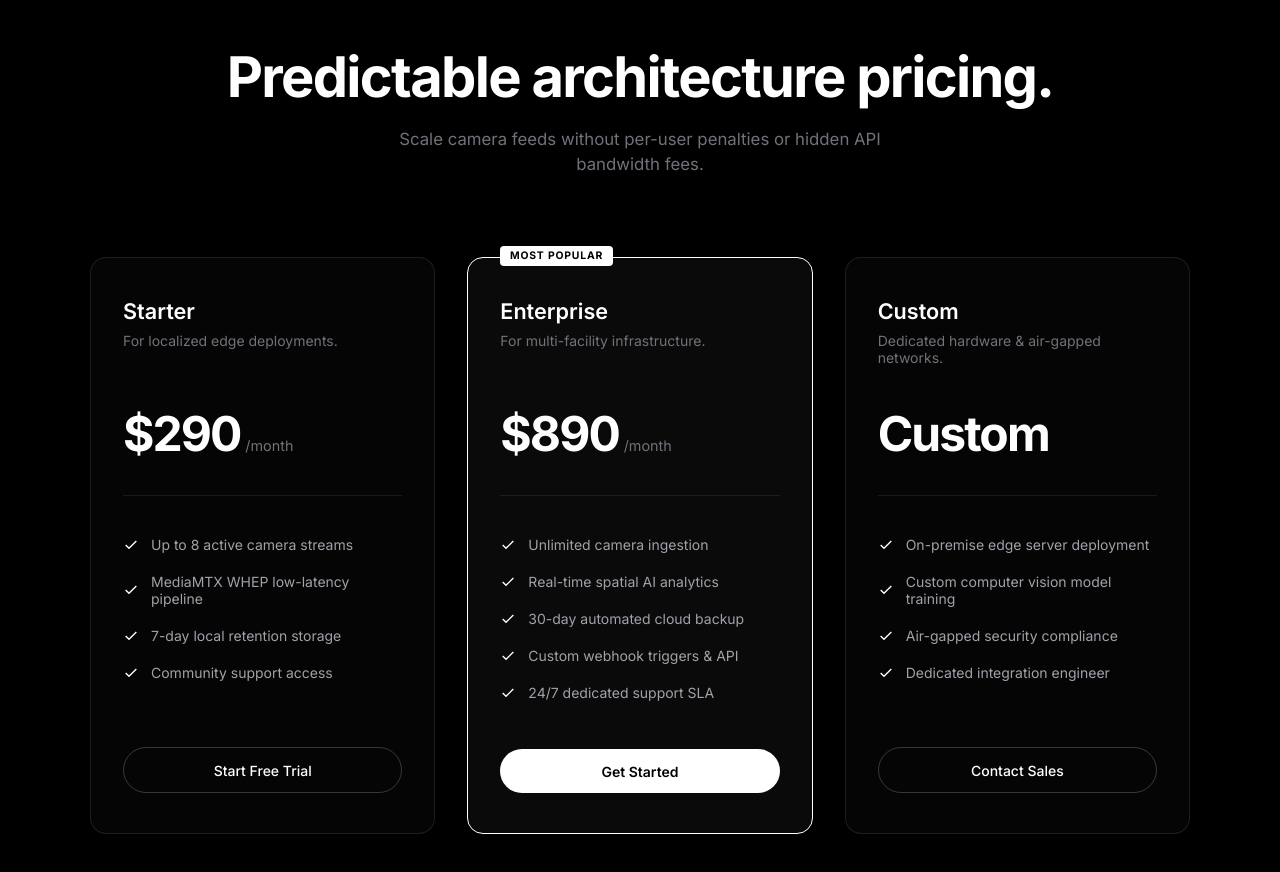
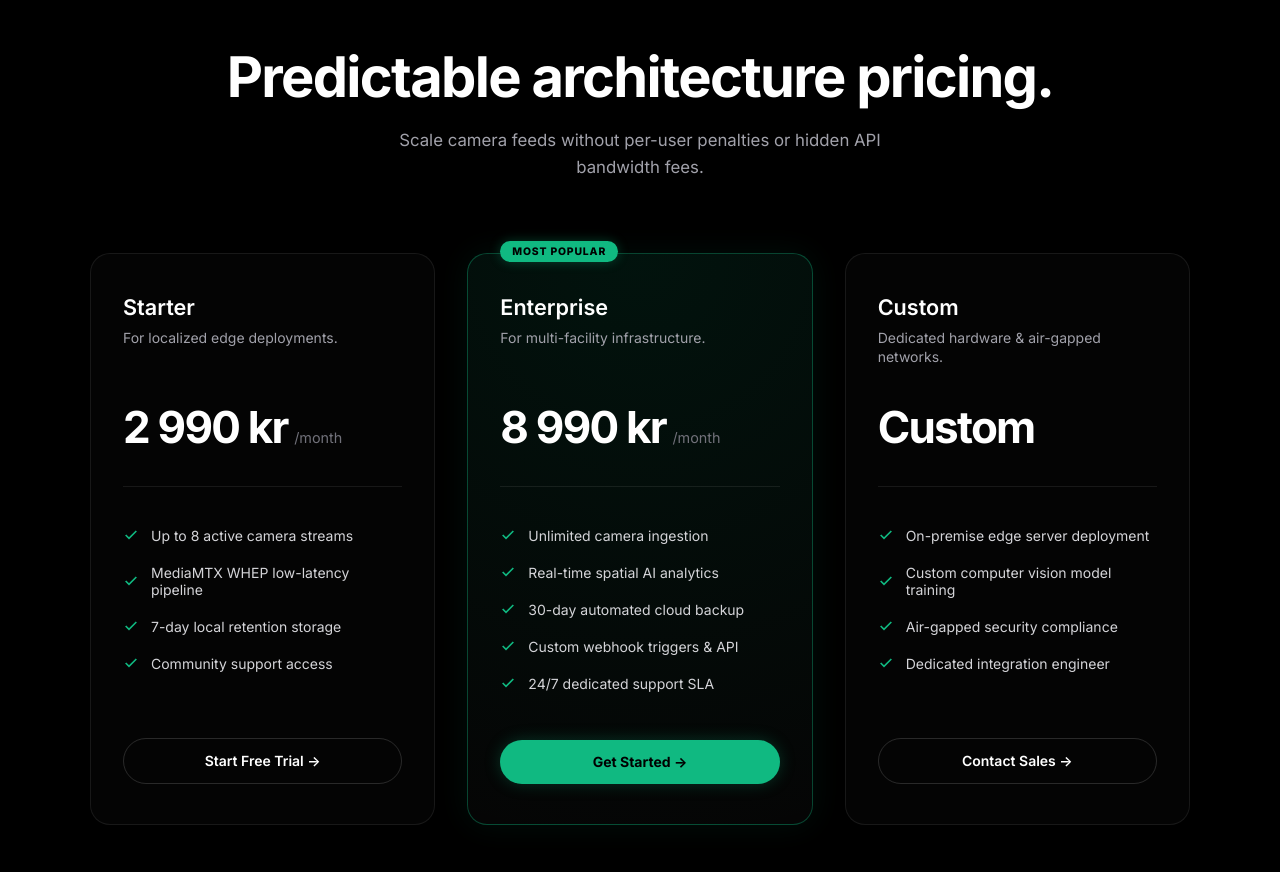
Before and after one commit to Dinelegacy/DynTech-VMS, a Next.js app in the folder frontend/: page / in a window 1280 px wide. Shown: the part 1860-2732 px from the top of the page. Built offline with nearby package versions, Linux system fonts and the light colour scheme.

Commit message:
components adjusted

```diff
--- a/frontend/src/components/CTA/CTA.tsx
+++ b/frontend/src/components/CTA/CTA.tsx
@@ -17,7 +17,8 @@ export default function CTA() {
 
         <div className={styles.actionWrapper}>
           <Link href="/demo" className={styles.primaryBtn}>
-            {t('start_trial')} &rarr;
+            <span>{t('start_trial')}</span>
+            <span>&rarr;</span>
           </Link>
           <span className={styles.finePrint}>
             {t('cta_fine_print')}
--- a/frontend/src/components/Demo/DemoView.module.css
+++ b/frontend/src/components/Demo/DemoView.module.css
@@ -1,3 +1,4 @@
+/* Container & Base Typography */
 .container {
   font-family: -apple-system, BlinkMacSystemFont, "SF Pro Display", "SF Pro Text", "Inter", sans-serif;
   -webkit-font-smoothing: antialiased;
@@ -8,49 +9,12 @@
   width: 100%;
   max-width: 1080px;
   margin: 0 auto;
-  padding: 28px 20px 60px;
+  padding: 40px 20px 60px;
   box-sizing: border-box;
   color: #f4f4f5;
 }
 
-/* Centered Header Spacing */
-.dashboardHeader {
-  width: 100%;
-  display: flex;
-  align-items: center;
-  justify-content: center; /* Centered */
-  margin-bottom: 22px;
-}
-
-.breadcrumb {
-  display: flex;
-  align-items: center;
-  gap: 8px;
-  font-size: 14px;
-  font-weight: 500;
-  letter-spacing: -0.01em;
-}
-
-.backLink {
-  color: #71717a;
-  text-decoration: none;
-  transition: color 0.15s ease;
-}
-
-.backLink:hover {
-  color: #ffffff;
-}
-
-.breadcrumbSeparator {
-  color: #3f3f46;
-}
-
-.currentLocation {
-  color: #f4f4f5;
-  font-weight: 600;
-}
-
-/* Player Card Container */
+/* Main Player Card */
 .playerCard {
   width: 100%;
   background: #09090b;
@@ -60,7 +24,7 @@
   box-shadow: 0 20px 40px -15px rgba(0, 0, 0, 0.9), 0 0 0 1px rgba(255, 255, 255, 0.02);
 }
 
-/* Minimal Top Bar */
+/* Control Toolbar */
 .topBar {
   display: flex;
   justify-content: space-between;
@@ -68,14 +32,17 @@
   padding: 10px 16px;
   background: #111113;
   border-bottom: 1px solid rgba(255, 255, 255, 0.06);
+  flex-wrap: wrap;
+  gap: 12px;
 }
 
 .statusGroup {
   display: flex;
   align-items: center;
+  gap: 10px;
 }
 
-/* Micro Live Badge */
+/* Dynamic Live Badge */
 .liveBadge {
   display: inline-flex;
   align-items: center;
@@ -89,7 +56,6 @@
   border: 1px solid rgba(16, 185, 129, 0.22);
   padding: 2px 7px;
   border-radius: 4px;
-  text-transform: uppercase;
 }
 
 .liveDot {
@@ -98,6 +64,49 @@
   background-color: #10b981;
   border-radius: 50%;
   box-shadow: 0 0 6px rgba(16, 185, 129, 0.8);
+}
+
+/* Dynamic Offline Badge */
+.offlineBadge {
+  display: inline-flex;
+  align-items: center;
+  gap: 6px;
+  font-family: ui-monospace, SFMono-Regular, "SF Mono", Menlo, Monaco, Consolas, monospace;
+  font-size: 11px;
+  font-weight: 600;
+  letter-spacing: 0.05em;
+  color: #a1a1aa;
+  background: rgba(255, 255, 255, 0.04);
+  border: 1px solid rgba(255, 255, 255, 0.08);
+  padding: 2px 7px;
+  border-radius: 4px;
+}
+
+.offlineDot {
+  width: 5px;
+  height: 5px;
+  background-color: #ef4444;
+  border-radius: 50%;
+}
+
+/* Optional Camera Tag */
+.camTag {
+  font-family: ui-monospace, SFMono-Regular, "SF Mono", Menlo, Monaco, Consolas, monospace;
+  font-size: 11px;
+  font-weight: 500;
+  color: #71717a;
+  background: rgba(255, 255, 255, 0.04);
+  padding: 1px 5px;
+  border-radius: 3px;
+  border: 1px solid rgba(255, 255, 255, 0.06);
+}
+
+/* Dynamic Camera Name in Top Bar */
+.cameraTitle {
+  font-size: 13px;
+  font-weight: 600;
+  color: #f4f4f5;
+  letter-spacing: -0.01em;
 }
 
 .controlsGroup {
--- a/frontend/src/components/Footer/Footer.module.css
+++ b/frontend/src/components/Footer/Footer.module.css
@@ -28,10 +28,11 @@
   gap: 0.75rem;
 }
 
+/* Updated logo badge to match green navbar brand */
 .logoBadge {
   width: 28px;
   height: 28px;
-  background-color: #ffffff;
+  background-color: #10b981; /* Emerald green matching navbar */
   color: #000000;
   font-weight: 800;
   font-size: 0.85rem;
--- a/frontend/src/components/Pricing/Pricing.module.css
+++ b/frontend/src/components/Pricing/Pricing.module.css
@@ -12,7 +12,7 @@
 
 .header {
   text-align: center;
-  margin-bottom: 5rem;
+  margin-bottom: 4.5rem;
 }
 
 .title {
@@ -25,10 +25,10 @@
 
 .subtitle {
   font-size: 1.05rem;
-  color: #71717a;
+  color: #a1a1aa;
   max-width: 540px;
   margin: 0 auto;
-  line-height: 1.5;
+  line-height: 1.6;
 }
 
 .grid {
@@ -38,32 +38,49 @@
   align-items: stretch;
 }
 
+/* Default Standard Card */
 .card {
   position: relative;
-  background: rgba(255, 255, 255, 0.02);
-  border: 1px solid rgba(255, 255, 255, 0.1);
-  border-radius: 16px;
+  background: rgba(255, 255, 255, 0.015);
+  border: 1px solid rgba(255, 255, 255, 0.08);
+  border-radius: 20px;
   padding: 2.5rem 2rem;
   display: flex;
   flex-direction: column;
+  transition: transform 0.2s ease, border-color 0.2s ease;
 }
 
-.cardFeatured {
-  background: rgba(255, 255, 255, 0.04);
-  border-color: #ffffff;
+.card:hover {
+  border-color: rgba(255, 255, 255, 0.2);
+  transform: translateY(-2px);
 }
 
+/* Featured / Enterprise Card with Subtle Green Glow */
+.cardFeatured {
+  background: radial-gradient(circle at 50% 0%, rgba(16, 185, 129, 0.1) 0%, rgba(255, 255, 255, 0.02) 100%);
+  border: 1px solid rgba(16, 185, 129, 0.35);
+  box-shadow: 0 0 32px rgba(16, 185, 129, 0.08);
+}
+
+.cardFeatured:hover {
+  border-color: rgba(16, 185, 129, 0.5);
+  box-shadow: 0 0 40px rgba(16, 185, 129, 0.15);
+}
+
+/* Floating Popular Badge */
 .featuredBadge {
   position: absolute;
-  top: -12px;
+  top: -13px;
   left: 2rem;
-  background: #ffffff;
+  background-color: #10b981;
   color: #000000;
   font-size: 0.65rem;
-  font-weight: 700;
+  font-weight: 800;
   letter-spacing: 0.08em;
-  padding: 0.2rem 0.6rem;
-  border-radius: 4px;
+  text-transform: uppercase;
+  padding: 0.25rem 0.75rem;
+  border-radius: 9999px;
+  box-shadow: 0 0 12px rgba(16, 185, 129, 0.3);
 }
 
 .planName {
@@ -75,22 +92,23 @@
 
 .planTagline {
   font-size: 0.875rem;
-  color: #71717a;
+  color: #a1a1aa;
   margin-bottom: 2rem;
   min-height: 2.5rem;
+  line-height: 1.4;
 }
 
 .priceContainer {
   display: flex;
   align-items: baseline;
-  gap: 0.3rem;
+  gap: 0.4rem;
   margin-bottom: 2.5rem;
   padding-bottom: 2rem;
   border-bottom: 1px solid rgba(255, 255, 255, 0.08);
 }
 
 .price {
-  font-size: 3rem;
+  font-size: 2.75rem;
   font-weight: 700;
   letter-spacing: -0.04em;
   color: #ffffff;
@@ -108,6 +126,7 @@
   gap: 1.25rem;
   margin-bottom: 3rem;
   flex-grow: 1;
+  padding: 0;
 }
 
 .featureItem {
@@ -115,44 +134,57 @@
   align-items: center;
   gap: 0.75rem;
   font-size: 0.875rem;
-  color: #a1a1aa;
+  color: #d4d4d8;
 }
 
 .checkIcon {
-  color: #ffffff;
+  color: #10b981;
   flex-shrink: 0;
 }
 
+/* Primary Emerald CTA (Featured Card) */
 .primaryBtn {
-  display: block;
-  text-align: center;
-  background-color: #ffffff;
+  margin-top: auto;
+  display: inline-flex;
+  align-items: center;
+  justify-content: center;
+  gap: 0.5rem;
+  background-color: #10b981;
   color: #000000;
+  font-size: 0.875rem;
+  font-weight: 700;
+  padding: 0.85rem 1.5rem;
+  border-radius: 9999px;
+  text-decoration: none;
+  transition: all 0.2s cubic-bezier(0.16, 1, 0.3, 1);
+  box-shadow: 0 0 16px rgba(16, 185, 129, 0.25);
+}
+
+.primaryBtn:hover {
+  background-color: #34d399;
+  transform: translateY(-1px);
+  box-shadow: 0 0 24px rgba(16, 185, 129, 0.4);
+}
+
+/* Secondary Ghost CTA (Starter & Custom Cards) */
+.secondaryBtn {
+  margin-top: auto;
+  display: inline-flex;
+  align-items: center;
+  justify-content: center;
+  gap: 0.5rem;
+  background-color: transparent;
+  color: #ffffff;
   font-size: 0.875rem;
   font-weight: 600;
   padding: 0.85rem 1.5rem;
-  border-radius: 980px;
-  transition: opacity 0.15s ease;
-}
-
-.primaryBtn:hover {
-  opacity: 0.9;
-}
-
-.secondaryBtn {
-  display: block;
-  text-align: center;
-  background-color: transparent;
-  color: #ffffff;
-  font-size: 0.875rem;
-  font-weight: 500;
-  padding: 0.85rem 1.5rem;
-  border-radius: 980px;
-  border: 1px solid rgba(255, 255, 255, 0.2);
-  transition: border-color 0.15s ease, background-color 0.15s ease;
+  border-radius: 9999px;
+  border: 1px solid rgba(255, 255, 255, 0.15);
+  text-decoration: none;
+  transition: all 0.2s ease;
 }
 
 .secondaryBtn:hover {
-  border-color: rgba(255, 255, 255, 0.5);
-  background-color: rgba(255, 255, 255, 0.05);
+  border-color: rgba(255, 255, 255, 0.4);
+  background-color: rgba(255, 255, 255, 0.04);
 }
--- a/frontend/src/components/Pricing/Pricing.tsx
+++ b/frontend/src/components/Pricing/Pricing.tsx
@@ -11,8 +11,8 @@ export default function Pricing() {
     {
       name: t('plan_starter_name'),
       tagline: t('plan_starter_tagline'),
-      price: '$290',
-      period: t('plan_period_month'),
+      price: '2 990 kr',
+      period: t('plan_period_month') || '/mån',
       features: [
         t('plan_starter_f1'),
         t('plan_starter_f2'),
@@ -25,8 +25,8 @@ export default function Pricing() {
     {
       name: t('plan_enterprise_name'),
       tagline: t('plan_enterprise_tagline'),
-      price: '$890',
-      period: t('plan_period_month'),
+      price: '8 990 kr',
+      period: t('plan_period_month') || '/mån',
       features: [
         t('plan_enterprise_f1'),
         t('plan_enterprise_f2'),
@@ -40,7 +40,7 @@ export default function Pricing() {
     {
       name: t('plan_custom_name'),
       tagline: t('plan_custom_tagline'),
-      price: t('plan_custom_price'),
+      price: t('plan_custom_price') || 'Offert',
       period: '',
       features: [
         t('plan_custom_f1'),
@@ -68,7 +68,7 @@ export default function Pricing() {
               className={`${styles.card} ${plan.highlighted ? styles.cardFeatured : ''}`}
             >
               {plan.highlighted && (
-                <div className={styles.featuredBadge}>{t('most_popular')}</div>
+                <div className={styles.featuredBadge}>{t('most_popular') || 'Populärast'}</div>
               )}
 
               <h3 className={styles.planName}>{plan.name}</h3>
@@ -82,7 +82,7 @@ export default function Pricing() {
               <ul className={styles.featureList}>
                 {plan.features.map((feat, fIdx) => (
                   <li key={fIdx} className={styles.featureItem}>
-                    <svg className={styles.checkIcon} width="16" height="16" viewBox="0 0 24 24" fill="none" stroke="currentColor" strokeWidth="2">
+                    <svg className={styles.checkIcon} width="16" height="16" viewBox="0 0 24 24" fill="none" stroke="currentColor" strokeWidth="2.5">
                       <polyline points="20 6 9 17 4 12" />
                     </svg>
                     <span>{feat}</span>
@@ -94,7 +94,7 @@ export default function Pricing() {
                 href="/demo"
                 className={plan.highlighted ? styles.primaryBtn : styles.secondaryBtn}
               >
-                {plan.cta}
+                {plan.cta} &rarr;
               </Link>
             </div>
           ))}
--- a/frontend/src/components/SignUpForm/SignUpForm.module.css
+++ b/frontend/src/components/SignUpForm/SignUpForm.module.css
@@ -1,141 +1,168 @@
 .container {
-  min-height: 75vh;
   display: flex;
+  justify-content: center;
   align-items: center;
-  justify-content: center;
-  padding: 24px;
-  font-family: -apple-system, BlinkMacSystemFont, "SF Pro Display", "SF Pro Text", "Inter", sans-serif;
+  width: 100%;
+  min-height: calc(100vh - 160px);
+  padding: 2.5rem 1rem;
 }
 
 .card {
   width: 100%;
-  max-width: 420px;
-  padding: 40px 32px;
-  border-radius: 20px;
-  background: radial-gradient(100% 100% at 50% 0%, rgba(255, 255, 255, 0.05) 0%, rgba(255, 255, 255, 0.02) 100%);
-  border: 1px solid rgba(255, 255, 255, 0.1);
-  backdrop-filter: blur(24px);
-  box-shadow: 0 30px 60px -12px rgba(0, 0, 0, 0.6);
+  max-width: 440px;
+  background-color: #0b0c0e;
+  border: 1px solid #1f2228;
+  border-radius: 16px;
+  padding: 2.5rem 2rem;
+  box-shadow: 0 20px 25px -5px rgba(0, 0, 0, 0.5), 0 8px 10px -6px rgba(0, 0, 0, 0.5);
   display: flex;
   flex-direction: column;
   align-items: center;
-  box-sizing: border-box;
 }
 
 .logoBadge {
-  width: 44px;
-  height: 44px;
-  border-radius: 12px;
-  background: #ffffff;
+  width: 42px;
+  height: 42px;
+  background-color: #10b981;
   color: #000000;
+  font-weight: 700;
+  font-size: 1.25rem;
+  border-radius: 10px;
   display: flex;
   align-items: center;
   justify-content: center;
-  font-weight: 700;
-  font-size: 18px;
-  margin-bottom: 20px;
-  box-shadow: 0 4px 20px rgba(255, 255, 255, 0.15);
-  font-family: inherit;
+  margin-bottom: 1.25rem;
 }
 
 .title {
-  font-size: 22px;
+  color: #ffffff;
+  font-size: 1.5rem;
   font-weight: 600;
-  letter-spacing: -0.02em;
-  color: #ffffff;
-  margin: 0 0 6px 0;
-  font-family: inherit;
+  text-align: center;
+  margin: 0 0 0.5rem 0;
 }
 
 .subtitle {
-  font-size: 13px;
-  color: #888888;
-  margin: 0 0 28px 0;
+  color: #9ca3af;
+  font-size: 0.875rem;
   text-align: center;
+  margin: 0 0 1.75rem 0;
   line-height: 1.4;
-  font-family: inherit;
+}
+
+.errorAlert {
+  width: 100%;
+  padding: 0.75rem 1rem;
+  background-color: rgba(239, 68, 68, 0.1);
+  border: 1px solid rgba(239, 68, 68, 0.3);
+  color: #f87171;
+  font-size: 0.875rem;
+  border-radius: 8px;
+  margin-bottom: 1.25rem;
+  text-align: center;
 }
 
 .form {
   width: 100%;
   display: flex;
   flex-direction: column;
-  gap: 16px;
+  gap: 1.25rem;
 }
 
 .inputGroup {
   display: flex;
   flex-direction: column;
-  gap: 6px;
+  gap: 0.375rem;
+  text-align: left;
 }
 
 .label {
-  font-size: 12px;
+  color: #d1d5db;
+  font-size: 0.85rem;
   font-weight: 500;
-  color: #aaaaaa;
-  letter-spacing: 0.01em;
-  font-family: inherit;
 }
 
 .input {
   width: 100%;
-  padding: 12px 14px;
-  border-radius: 10px;
-  background: rgba(255, 255, 255, 0.04);
-  border: 1px solid rgba(255, 255, 255, 0.12);
+  padding: 0.75rem 1rem;
+  background-color: #13151a;
+  border: 1px solid #272a30;
+  border-radius: 8px;
   color: #ffffff;
-  font-size: 14px;
+  font-size: 0.925rem;
   outline: none;
-  box-sizing: border-box;
-  transition: border-color 0.15s ease, box-shadow 0.15s ease;
-  font-family: inherit;
+  transition: border-color 0.15s ease;
 }
 
 .input:focus {
-  border-color: #ffffff;
-  box-shadow: 0 0 0 1px #ffffff;
-  background: rgba(255, 255, 255, 0.06);
+  border-color: #10b981;
 }
 
-.input::placeholder {
-  color: #555555;
+.passwordWrapper {
+  position: relative;
+  width: 100%;
+  display: flex;
+  align-items: center;
+}
+
+.passwordWrapper .input {
+  padding-right: 2.75rem;
+}
+
+.eyeBtn {
+  position: absolute;
+  right: 0.75rem;
+  background: transparent;
+  border: none;
+  color: #6b7280;
+  cursor: pointer;
+  display: flex;
+  align-items: center;
+  justify-content: center;
+  padding: 0.25rem;
+  transition: color 0.15s ease;
+}
+
+.eyeBtn:hover {
+  color: #9ca3af;
 }
 
 .submitBtn {
   width: 100%;
-  padding: 12px;
-  margin-top: 8px;
+  padding: 0.8rem;
+  margin-top: 0.5rem;
+  background-color: #ffffff;
+  color: #000000;
+  font-weight: 600;
+  font-size: 0.95rem;
+  border: none;
   border-radius: 9999px;
-  background: #ffffff;
-  color: #000000;
-  border: none;
-  font-size: 14px;
-  font-weight: 600;
   cursor: pointer;
-  transition: opacity 0.15s ease, transform 0.1s ease;
-  font-family: inherit;
+  transition: background-color 0.15s ease, opacity 0.15s ease;
 }
 
 .submitBtn:hover {
-  opacity: 0.92;
-  transform: translateY(-1px);
+  background-color: #e5e7eb;
 }
 
-.footer {
-  font-size: 13px;
-  color: #888888;
-  margin-top: 24px;
-  margin-bottom: 0;
-  font-family: inherit;
+.submitBtn:disabled {
+  opacity: 0.6;
+  cursor: not-allowed;
 }
 
-.loginLink {
-  color: #ffffff;
+.footerText {
+  color: #9ca3af;
+  font-size: 0.875rem;
+  margin-top: 1.75rem;
+  text-align: center;
+}
+
+.link {
+  color: #10b981;
   font-weight: 500;
   text-decoration: none;
-  margin-left: 6px;
 }
 
-.loginLink:hover {
+.link:hover {
   text-decoration: underline;
 }
```
Also changed, not shown: frontend/src/components/CTA/CTA.module.css (+23 -9 lines), frontend/src/components/Demo/DemoView.tsx (+82 -37 lines), frontend/src/components/LoginForm/LoginForm.tsx (+40 -3 lines), frontend/src/components/Navbar/Navbar.module.css (+18 -7 lines), frontend/src/components/SignUpForm/SignUpForm.tsx (+49 -20 lines).
